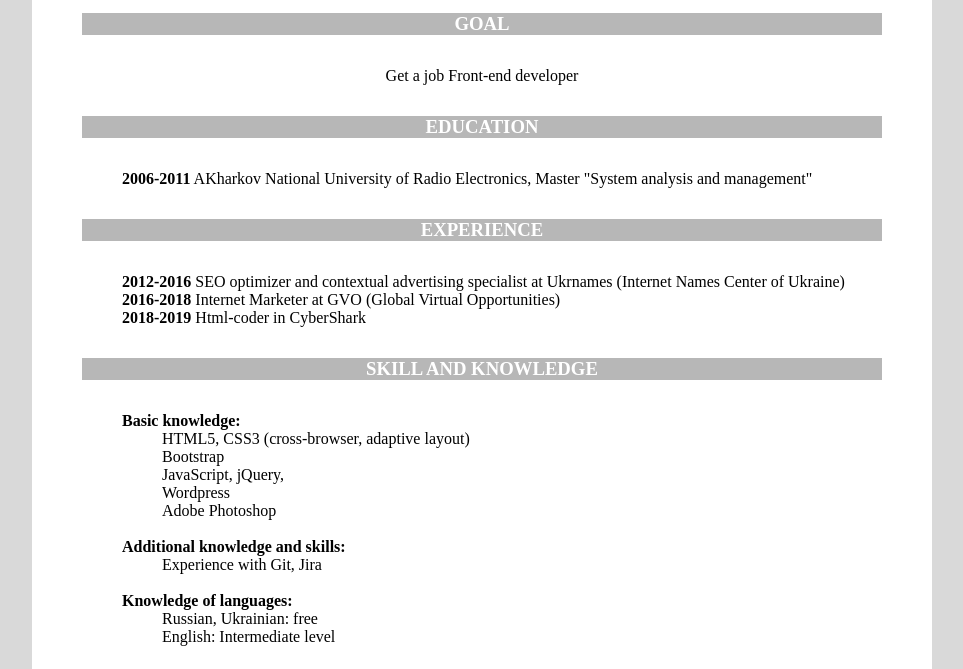
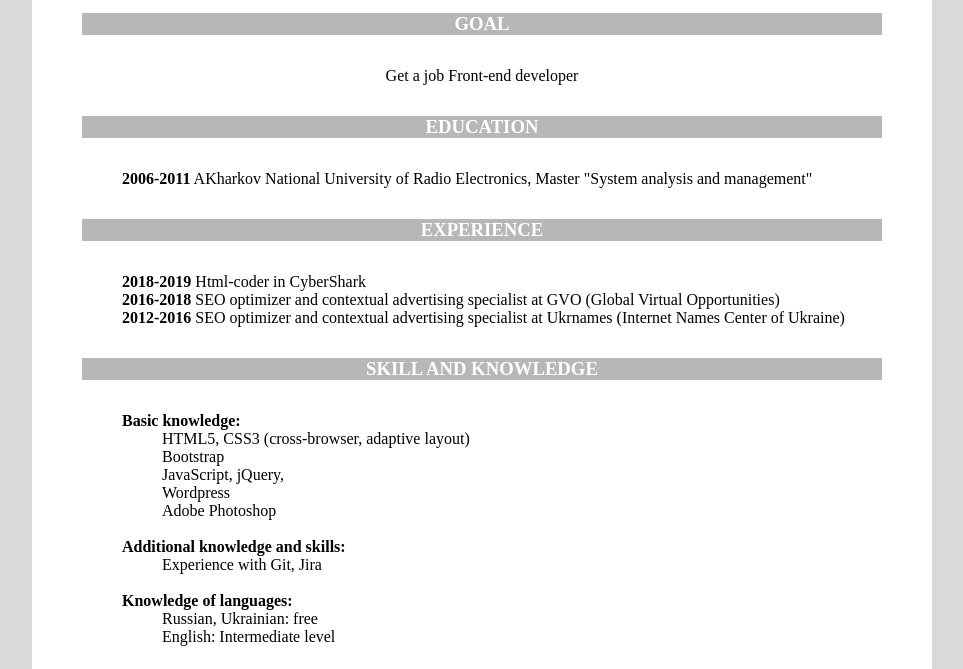
Before and after one commit to olgakuzminagithub/cv, a plain HTML site: page index.html in a window 1280 px wide. Shown: the part 431-1100 px from the top of the page, without its empty margins (158-1121 px from the left). Drawn offline with Linux system fonts and the light colour scheme.

Commit message:
add change from comment in homework 1

```diff
--- a/index.html
+++ b/index.html
@@ -5,7 +5,7 @@
         <meta http-equiv="X-UA-Compatible" content="IE=edge">
         <meta name="viewport" content="width=device-width, initial-scale=1.0">
         <title>CV Olga Kuzmina</title>
-        <link rel="stylesheet" href="styles/style.css">
+        <link rel="stylesheet" href="src/styles/style.css">
     </head>
     <body>
         <div class="container">
@@ -50,17 +50,17 @@
                     <h2>Experience</h2>
                     <ul class="list-none-dote">
                         <li>
+                            <b>2018-2019</b>
+                            Html-coder in CyberShark
+                        </li>
+                        <li>
+                            <b>2016-2018</b>
+                            SEO optimizer and contextual advertising specialist at GVO (Global Virtual Opportunities)
+                        </li>
+                        <li>
                             <b>2012-2016</b>
                             SEO optimizer and contextual advertising specialist at Ukrnames
                              (Internet Names Center of Ukraine)
-                        </li>
-                        <li>
-                            <b>2016-2018</b>
-                            Internet Marketer at GVO (Global Virtual Opportunities)
-                        </li>
-                        <li>
-                            <b>2018-2019</b>
-                            Html-coder in CyberShark
                         </li>
                     </ul>
                 </section>
```
Also changed, not shown: src/styles/style.css (renamed from styles/style.css).
